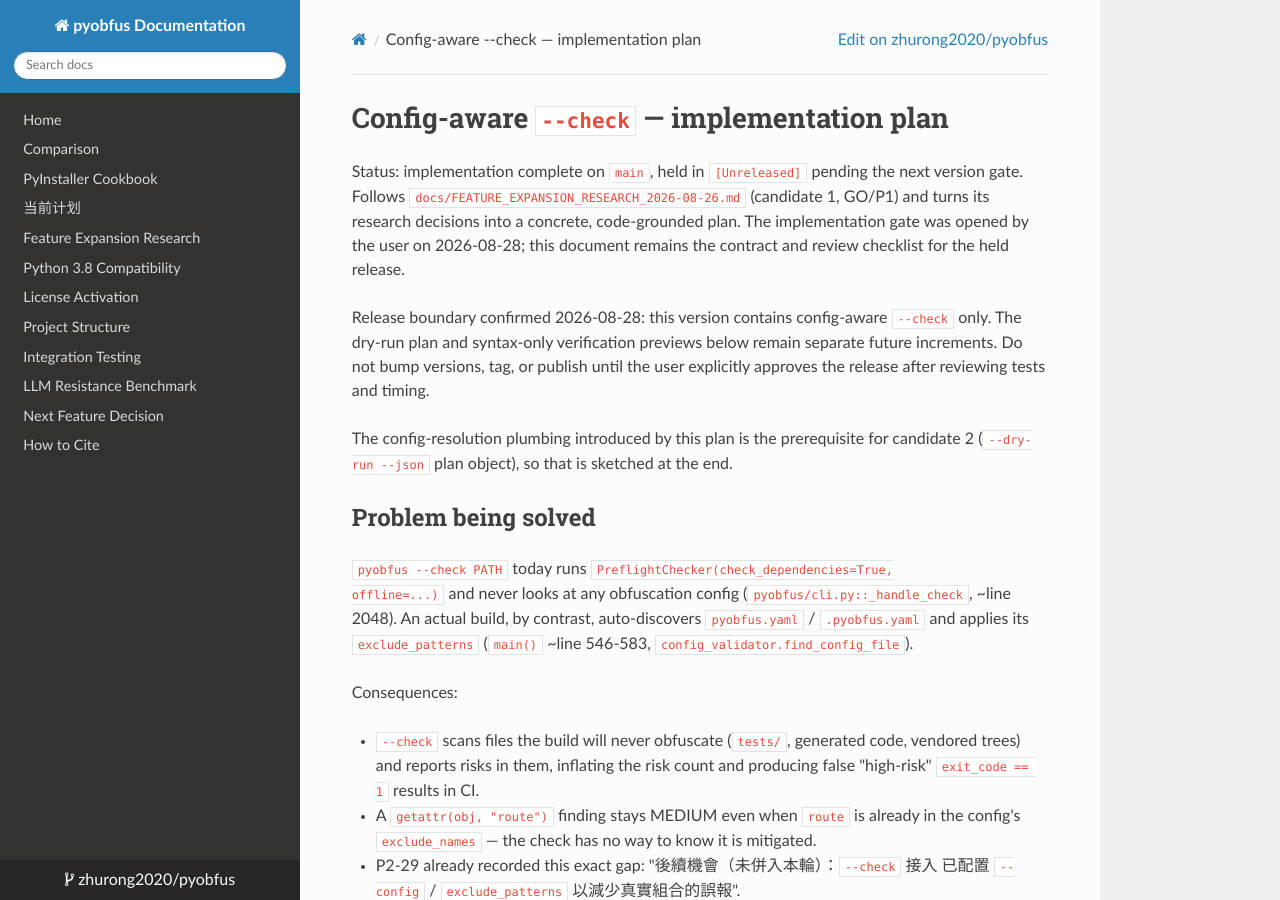
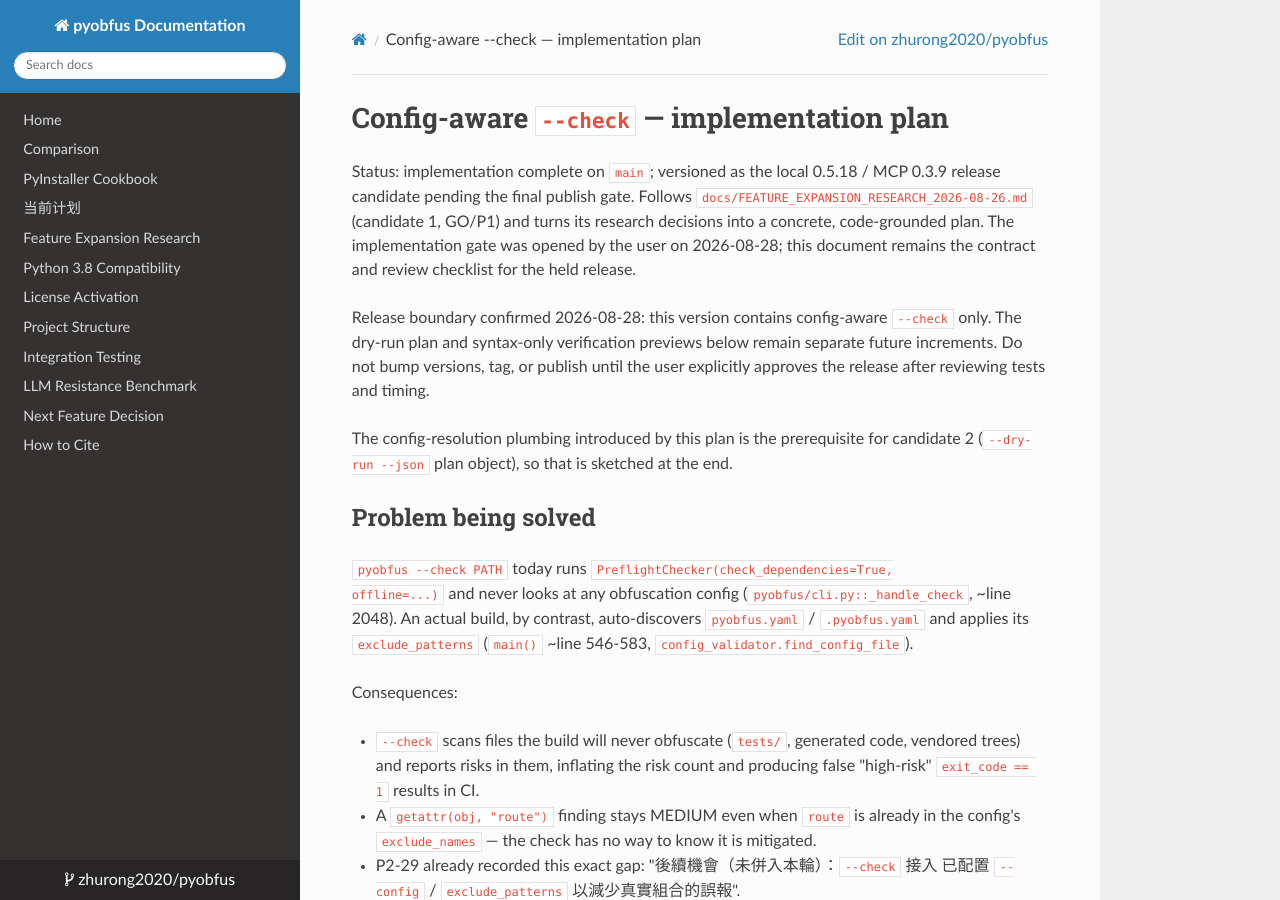
Before and after one commit to zhurong2020/pyobfus, an MkDocs documentation site: the page built from docs/CONFIG_AWARE_CHECK_DESIGN.md, in a window 1280 px wide and 900 px high. Built offline with MkDocs 1.6.1, drawn with Linux system fonts in a browser that asks for light colours; nearby versions of some CDN libraries.

Commit message:
release: prepare pyobfus 0.5.18

```diff
--- a/docs/CONFIG_AWARE_CHECK_DESIGN.md
+++ b/docs/CONFIG_AWARE_CHECK_DESIGN.md
@@ -1,7 +1,7 @@
 # Config-aware `--check` — implementation plan
 
-Status: implementation complete on `main`, held in `[Unreleased]` pending the
-next version gate. Follows
+Status: implementation complete on `main`; versioned as the local 0.5.18 / MCP
+0.3.9 release candidate pending the final publish gate. Follows
 `docs/FEATURE_EXPANSION_RESEARCH_2026-08-26.md` (candidate 1, GO/P1) and turns
 its research decisions into a concrete, code-grounded plan. The implementation
 gate was opened by the user on 2026-08-28; this document remains the contract
--- a/llms.txt
+++ b/llms.txt
@@ -32,7 +32,7 @@
 ## Core commands
 
 - `pyobfus src/ -o dist/` — obfuscate a project
-- `pyobfus --check src/` (next release) — config-aware pre-flight risk scan,
+- `pyobfus --check src/` (0.5.18) — config-aware pre-flight risk scan,
   including a separate non-blocking bucket for excluded-file findings and declared
   dependency names that do not resolve on public PyPI; pass `--offline` to
   skip network verification (for private indexes or offline workflows); JSON
--- a/pyproject.toml
+++ b/pyproject.toml
@@ -4,7 +4,7 @@
 
 [project]
 name = "pyobfus"
-version = "0.5.17"
+version = "0.5.18"
 description = "pyobfus — the Python obfuscator. AST-based name mangling + framework presets (FastAPI/Django/Pydantic/Click/SQLAlchemy) + reverse stack-trace mapping for AI debugging in Claude Code / Cursor / GitHub Copilot / CodeBuddy. A transparent PyArmor alternative: AST-level protection with debuggable traces. Apache-2.0."
 readme = {file = "README.md", content-type = "text/markdown"}
 requires-python = ">=3.9"
```
Also changed, not shown: CHANGELOG.md (+2 -0 lines), README.md (+6 -9 lines).
